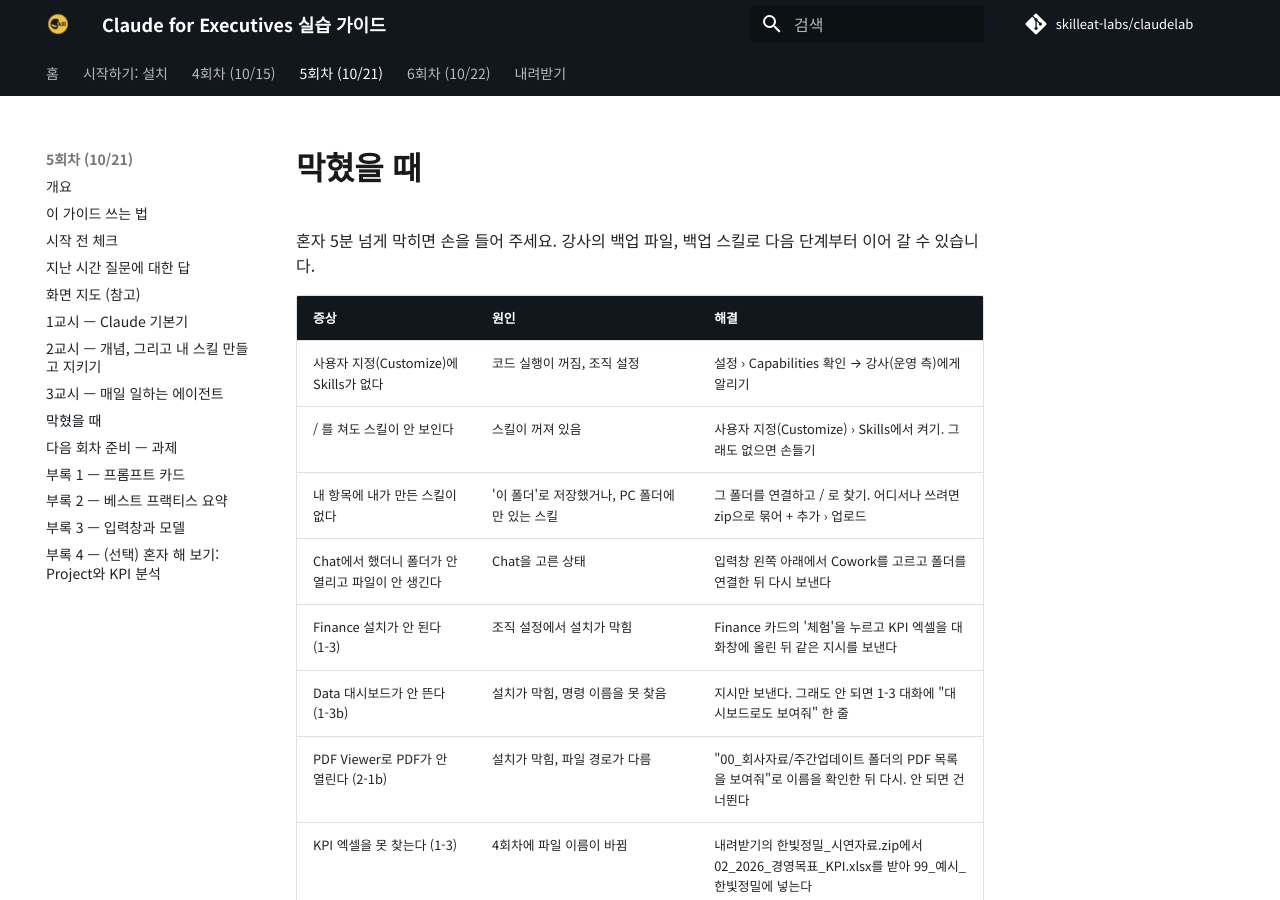
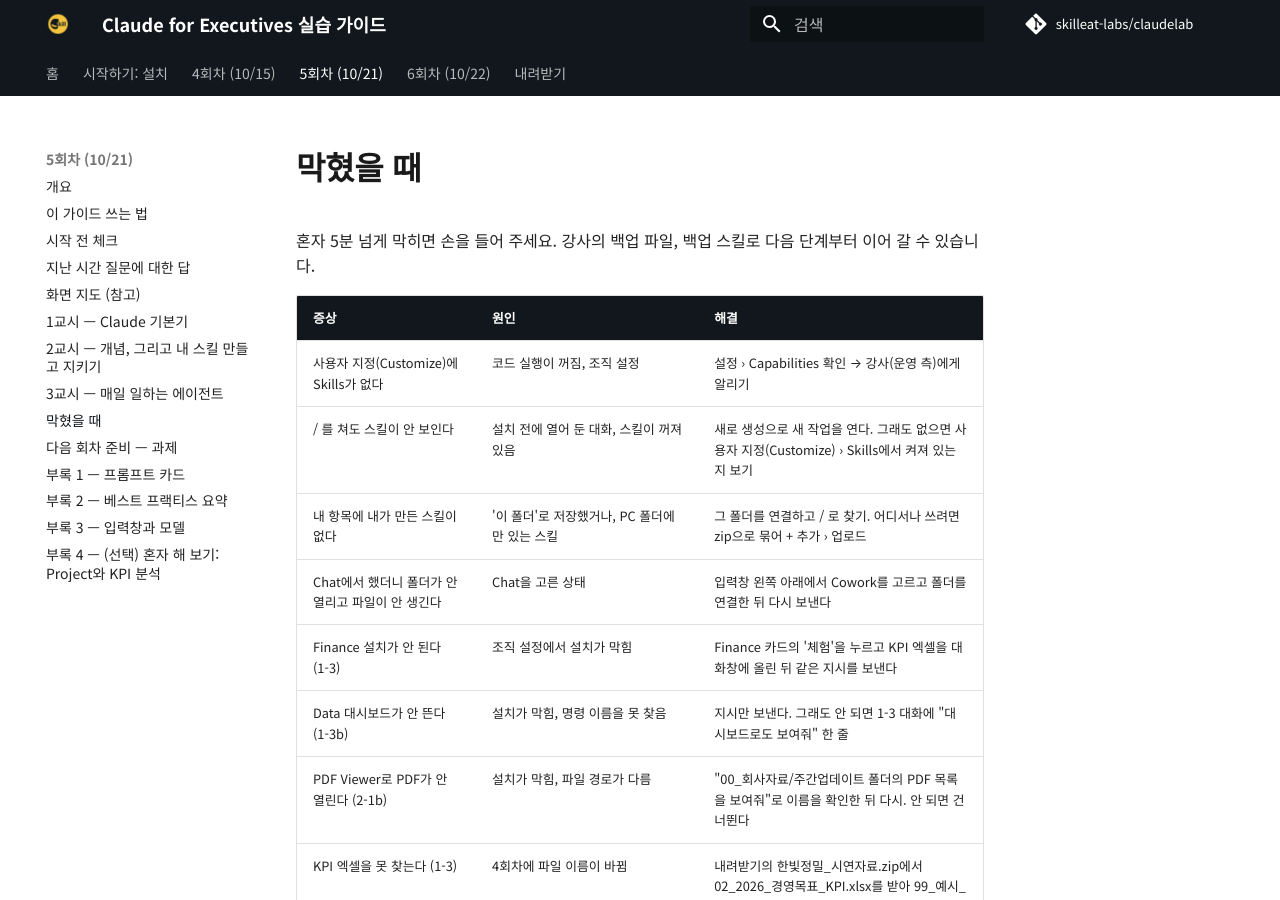
Before and after one commit to skilleat-labs/claudelab, an MkDocs documentation site: the page built from docs/day5/08.md, in a window 1280 px wide and 900 px high. Built offline with MkDocs 1.6.1 and Material for MkDocs 9.7.7, drawn with Linux system fonts in a browser that asks for light colours; comment, search, counter and statistics services are not loaded.

Commit message:
5회차: 스킬 설치·업로드 뒤에는 새 작업을 열어야 / 에 보인다는 안내
Co-Authored-By: Claude Opus 5.5 <noreply@anthropic.com>

```diff
--- a/docs/day5/08.md
+++ b/docs/day5/08.md
@@ -5,7 +5,7 @@
 | 증상 | 원인 | 해결 |
 | --- | --- | --- |
 | 사용자 지정(Customize)에 Skills가 없다 | 코드 실행이 꺼짐, 조직 설정 | 설정 › Capabilities 확인 → 강사(운영 측)에게 알리기 |
-| / 를 쳐도 스킬이 안 보인다 | 스킬이 꺼져 있음 | 사용자 지정(Customize) › Skills에서 켜기. 그래도 없으면 손들기 |
+| / 를 쳐도 스킬이 안 보인다 | 설치 전에 열어 둔 대화, 스킬이 꺼져 있음 | 새로 생성으로 새 작업을 연다. 그래도 없으면 사용자 지정(Customize) › Skills에서 켜져 있는지 보기 |
 | 내 항목에 내가 만든 스킬이 없다 | '이 폴더'로 저장했거나, PC 폴더에만 있는 스킬 | 그 폴더를 연결하고 / 로 찾기. 어디서나 쓰려면 zip으로 묶어 + 추가 › 업로드 |
 | Chat에서 했더니 폴더가 안 열리고 파일이 안 생긴다 | Chat을 고른 상태 | 입력창 왼쪽 아래에서 Cowork를 고르고 폴더를 연결한 뒤 다시 보낸다 |
 | Finance 설치가 안 된다 (1-3) | 조직 설정에서 설치가 막힘 | Finance 카드의 '체험'을 누르고 KPI 엑셀을 대화창에 올린 뒤 같은 지시를 보낸다 |
```
Also changed, not shown: docs/day5/05.md (+4 -1 lines), docs/day5/06.md (+4 -3 lines).
